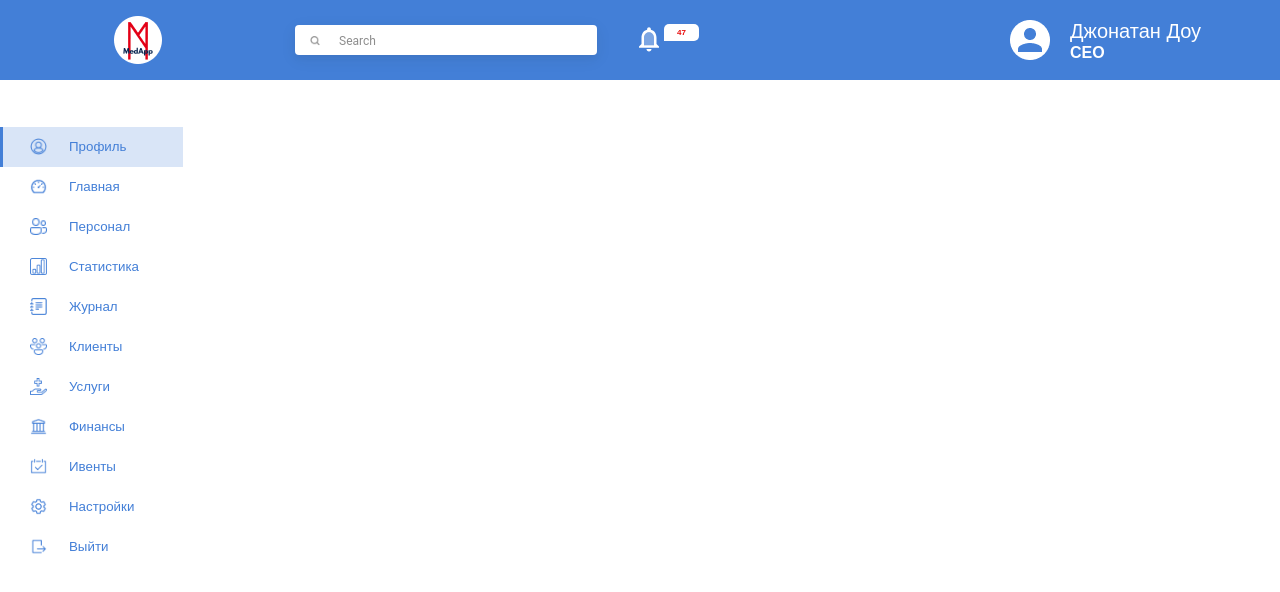
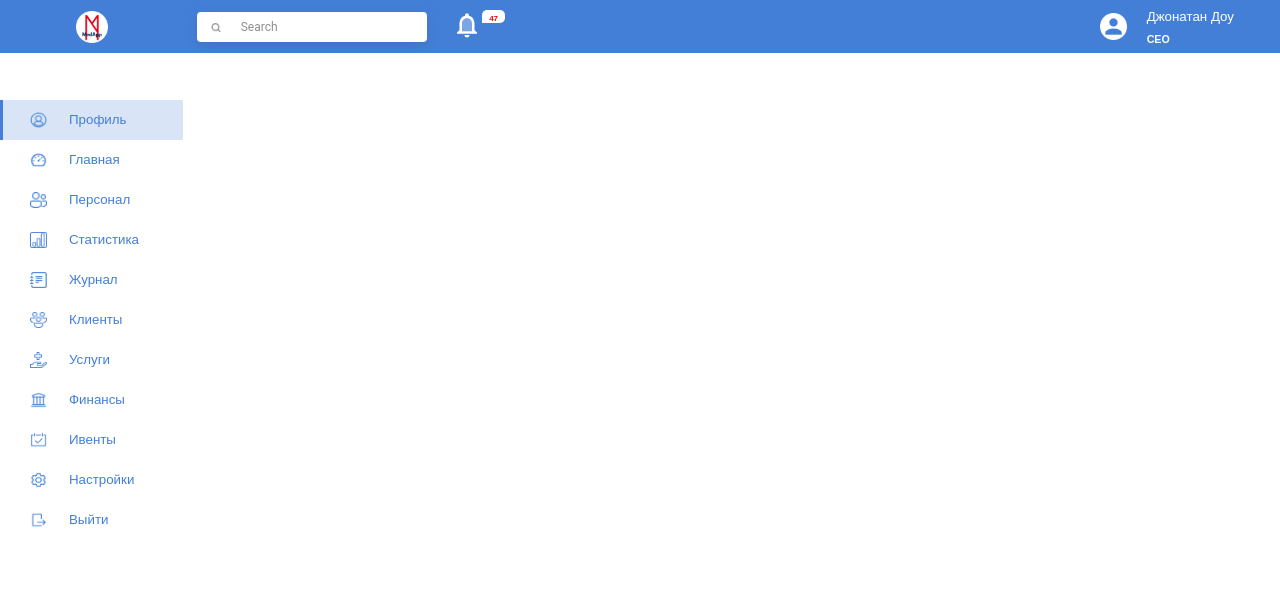
Before and after one commit to abelsharman/medFront, a Vue app: page /main in a window 1280 px wide. Shown: the top 592 px of the page. Built offline with nearby package versions, Linux system fonts and the light colour scheme.

Commit message:
Update Header.vue

```diff
--- a/src/components/Header.vue
+++ b/src/components/Header.vue
@@ -34,23 +34,27 @@ name: "Header"
 <style scoped lang="scss">
 .header{
   background-color: #437FD7;
-  height: 80px;
+  height: 4.166666666666666VW;
   display: flex;
   .cont1{
-    width: 275px;
+    width: 14.322916666666666VW;
     display: flex;
     justify-content: center;
     align-items: center;
+    img{
+      width: 3.125VW;
+      height: 3.125VW;
+    }
   }
   .cont2{
     display: flex;
-    width: calc(100vw - 275px);
+    width: calc(100vw - 14.322916666666666VW);
     justify-content: space-between;
     .search{
       display: flex;
       align-items: center;
       .search_input{
-        margin: 0 37px 0 20px;
+        margin: 0 1.9270833333333335VW 0 1.0416666666666665VW;
         >img {
           position: absolute;
           width: 10px;
@@ -60,7 +64,7 @@ name: "Header"
         >input{
           background: #FFFFFF;
           height: 22px;
-          width: 214px;
+          width: 11.145833333333334VW;
           /* Shadow */
 
           box-shadow: 0px 4px 4px rgba(51, 51, 51, 0.04), 0px 4px 16px rgba(51, 51, 51, 0.08);
@@ -92,8 +96,8 @@ name: "Header"
         cursor: pointer;
         padding: 0;
         >span {
-          width: 35px;
-          height: 13px;
+          width: 1.8229166666666667VW;
+          height: 0.6770833333333334VW;
           padding-top: 4px;
 
           //padding: 4px 12px 3px 12px;
@@ -107,27 +111,27 @@ name: "Header"
       }
     }
     .user{
-      width: 210px;
-      margin-right: 60px;
+      width: 10.9375VW;
+      margin-right: 3.125VW;
       display: flex;
       align-items: center;
       >div{
         margin-left: 20px;
         color: #FFFFFF;
         >p{
-          font-size: 20px;
+          font-size: 1.0416666666666665VW;
           line-height: 24px;
           margin: 0;
         }
         >span{
-          font-size: 16px;
+          font-size: 0.8333333333333334VW;
           line-height: 19px;
           font-weight: bold;
         }
       }
       >img{
-        width: 40px;
-        height: 40px;
+        width: 2.083333333333333VW;
+        height: 2.083333333333333VW;
       }
     }
   }
```
